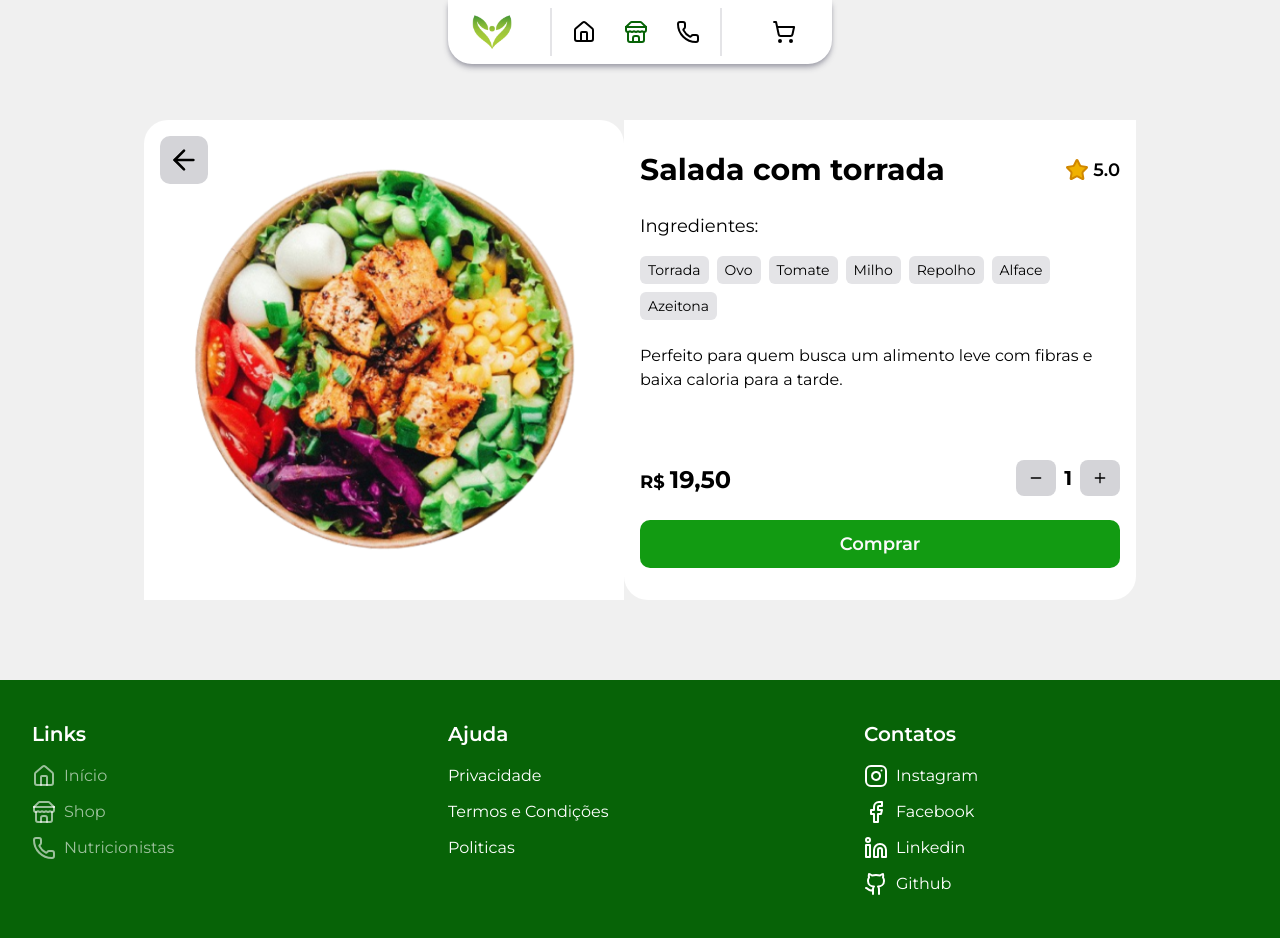
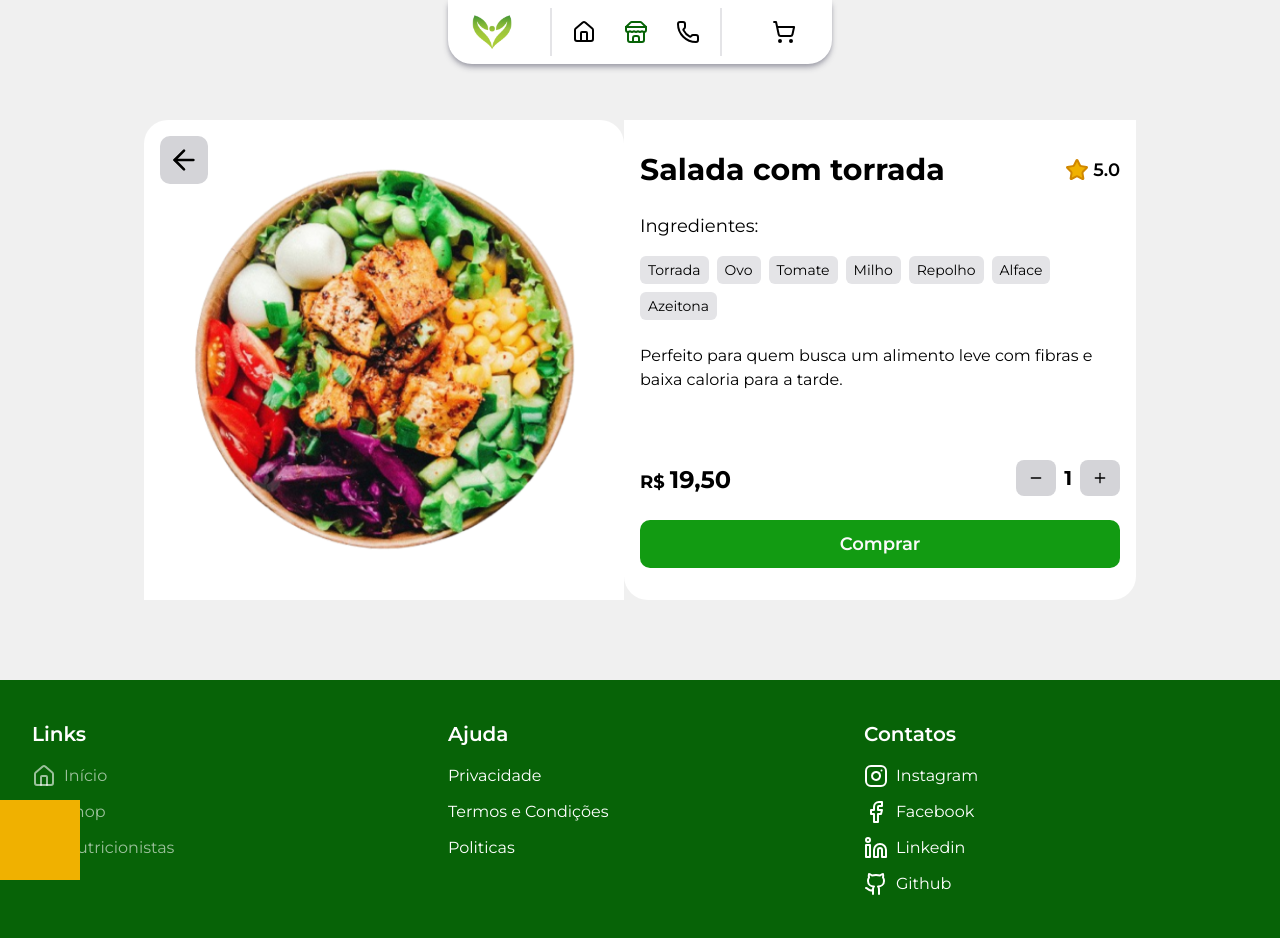
Before and after one commit to guilhermep3/devnutri, a Next.js app: page /shop/1 in a window 1280 px wide. Shown: the top 938 px of the page. Built offline with nearby package versions, Linux system fonts and the light colour scheme.

Commit message:
add cart store

```diff
--- a/package.json
+++ b/package.json
@@ -17,7 +17,8 @@
     "react": "^19.0.0",
     "react-dom": "^19.0.0",
     "swiper": "^11.2.8",
-    "tailwind-merge": "^3.3.0"
+    "tailwind-merge": "^3.3.0",
+    "zustand": "^5.0.5"
   },
   "devDependencies": {
     "@tailwindcss/postcss": "^4",
--- a/src/app/shop/[id]/page.tsx
+++ b/src/app/shop/[id]/page.tsx
@@ -1,13 +1,15 @@
 "use client"
-
+import { CartModal } from "@/components/cart-modal";
+import { ShopIdTop } from "@/components/layout/shop/id/shop-id-top";
+import { ShopIdPrice } from "@/components/layout/shop/id/sjop-id-price";
 import { Button } from "@/components/ui/button";
+import { useCartStore } from "@/store/cart-store";
 import { lunchboxType } from "@/types/lunchbox";
 import { buttonStyle, containerStyle } from "@/utlis/styles";
-import { ArrowLeft, Minus, Plus, Star } from "lucide-react";
-import Image from "next/image";
+import { ArrowLeft, Star } from "lucide-react";
 import Link from "next/link";
 import { useParams } from "next/navigation";
-import { Suspense, useEffect, useState } from "react";
+import { useEffect, useState } from "react";
 
 const Page = () => {
   const [lunchbox, setLunchbox] = useState<lunchboxType | null>(null);
@@ -15,6 +17,7 @@ const Page = () => {
   const params = useParams()
   const rawId = params.id;
   const id = Array.isArray(rawId) ? Number(rawId[0]) : Number(rawId);
+  const { isModalOpen, updateCart } = useCartStore();
 
   useEffect(() => {
     async function fetchLunchbox() {
@@ -28,29 +31,16 @@ const Page = () => {
     fetchLunchbox();
   }, [id]);
 
-  function handleUpdateQuantity(update: number){
-    setQuantity((prev) => {
-      const newQuantity = prev + update;
-      return newQuantity > 0 ? newQuantity : 1;
-    })
-  }
+  function handleAddLunchbox() {
+    if (lunchbox) {
+      updateCart(lunchbox, quantity);
+    }
+  };
 
   return (
     <main className="mt-2 md:mt-10">
       <div className={containerStyle + ' flex flex-col md:flex-row rounded-3xl overflow-hidden max-w-5xl'}>
-        <div className="flex-1 flex justify-center items-center bg-white rounded-t-3xl">
-          <div className="relative w-full h-full max-w-72 md:max-w-lg p-4 md:p-12">
-            <Suspense fallback={<div className="animate-ping w-72 h-72 md:w-80 md:h-80 block bg-zinc-400"></div>}>
-              <Image src={`/lunchbox/${lunchbox?.image}`} alt={lunchbox?.name!}
-                width={400} height={400}
-                style={{ width: 'inherit', height: 'inherit' }}
-              />
-            </Suspense>
-            <Link href={'/shop'} className="absolute hidden md:block top-4 left-4 p-2 rounded-lg bg-zinc-300 hover:bg-zinc-400 transition cursor-pointer">
-              <ArrowLeft className="w-8 h-8" />
-            </Link>
-          </div>
-        </div>
+        <ShopIdTop lunchbox={lunchbox!}/>
         <div className="flex-1 flex flex-col gap-6 bg-white rounded-b-3xl px-4 py-8">
           <div className="flex items-center">
             <h1 className="text-xl md:text-3xl font-bold w-full">{lunchbox?.name}</h1>
@@ -70,34 +60,18 @@ const Page = () => {
           <div className="flex flex-col gap-4">
             <p className="text-sm md:text-base">{lunchbox?.recommendation}</p>
           </div>
-          <div className="flex justify-between mt-auto">
-            <div className="flex items-end">
-              <p className="text-lg font-bold">R$ <span className="text-xl md:text-2xl">{lunchbox?.price.toLocaleString('pt-BR', { minimumFractionDigits: 2, maximumFractionDigits: 2 })}</span></p>
-            </div>
-            <div className="flex items-center">
-              <Button className="text-black bg-zinc-300 hover:bg-zinc-400 cursor-pointer"
-                onClick={() => handleUpdateQuantity(-1)}
-              >
-                <Minus />
-              </Button>
-              <p className="text-xl mx-2 font-bold">
-                {quantity}
-              </p>
-              <Button className="text-black bg-zinc-300 hover:bg-zinc-400 cursor-pointer"
-                onClick={() => handleUpdateQuantity(1)}
-              >
-                <Plus />
-              </Button>
-            </div>
-          </div>
+          <ShopIdPrice lunchbox={lunchbox!} quantity={quantity} setQuantity={setQuantity} />
           <div className="flex items-center gap-2">
             <Link href={'/shop'} className="block md:hidden p-2 rounded-lg bg-zinc-300 hover:bg-zinc-400 transition cursor-pointer">
               <ArrowLeft className="w-8 h-8" />
             </Link>
-            <Button className={buttonStyle + ' rounded-lg flex-1'}>Comprar</Button>
+            <Button className={buttonStyle + ' rounded-lg flex-1'}
+              onClick={handleAddLunchbox}
+            >Comprar</Button>
           </div>
         </div>
       </div>
+      <CartModal/>
     </main>
   )
 }
--- /dev/null
+++ b/src/components/cart-modal.tsx
@@ -0,0 +1,11 @@
+import { useCartStore } from "@/store/cart-store";
+
+export const CartModal = () => {
+  const { isModalOpen, setIsModalOpen } = useCartStore();
+
+  return (
+    <div className={`fixed p-10 bg-yellow-500 bottom-0 ${isModalOpen ? '' : 'translate-y-full'} transition duration-300`}>
+
+    </div>
+  )
+}
--- a/src/components/header.tsx
+++ b/src/components/header.tsx
@@ -1,4 +1,5 @@
 "use client"
+import { useCartStore } from "@/store/cart-store";
 import { linksData } from "@/utlis/linksData";
 import { ShoppingCart } from "lucide-react";
 import Link from "next/link";
@@ -6,6 +7,7 @@ import { usePathname } from "next/navigation"
 
 export const Header = () => {
   const pathname = usePathname();
+  const { cart } = useCartStore();
 
   const isActive = (path: string) => {
     if (path === '/shop') {
@@ -43,6 +45,7 @@ export const Header = () => {
         </ul>
       </nav>
       <div className="relative group p-3 rounded-full hover:bg-zinc-200 inline-block transition">
+        {cart.length > 0 && <div className="absolute top-1 right-1 w-3 h-3 bg-red-500 rounded-full"></div>}
         <ShoppingCart className="size-5 md:size-6 cursor-pointer" />
         <div className="absolute -bottom-8 left-1/2 -translate-x-1/2 text-sm text-zinc-800 bg-white p-1 rounded-md border opacity-0 group-hover:opacity-100 transition pointer-events-none">
           Carrinho
--- /dev/null
+++ b/src/components/layout/shop/id/shop-id-top.tsx
@@ -0,0 +1,27 @@
+import { lunchboxType } from "@/types/lunchbox"
+import { ArrowLeft } from "lucide-react"
+import Image from "next/image"
+import Link from "next/link"
+import { Suspense } from "react"
+
+type props = {
+  lunchbox: lunchboxType;
+}
+export const ShopIdTop = ({lunchbox}: props) => {
+
+  return (
+    <div className="flex-1 flex justify-center items-center bg-white rounded-t-3xl">
+      <div className="relative w-full h-full max-w-72 md:max-w-lg p-4 md:p-12">
+        <Suspense fallback={<div className="animate-ping w-72 h-72 md:w-80 md:h-80 block bg-zinc-400"></div>}>
+          <Image src={`/lunchbox/${lunchbox?.image}`} alt={lunchbox?.name || 'alt'}
+            width={400} height={400}
+            style={{ width: 'inherit', height: 'inherit' }}
+          />
+        </Suspense>
+        <Link href={'/shop'} className="absolute hidden md:block top-4 left-4 p-2 rounded-lg bg-zinc-300 hover:bg-zinc-400 transition cursor-pointer">
+          <ArrowLeft className="w-8 h-8" />
+        </Link>
+      </div>
+    </div>
+  )
+}
--- /dev/null
+++ b/src/components/layout/shop/id/sjop-id-price.tsx
@@ -0,0 +1,44 @@
+import { Button } from "@/components/ui/button"
+import { useCartStore } from "@/store/cart-store"
+import { lunchboxType } from "@/types/lunchbox"
+import { ArrowLeft, Minus, Plus } from "lucide-react"
+import Image from "next/image"
+import Link from "next/link"
+import { Suspense } from "react"
+
+type props = {
+  lunchbox: lunchboxType;
+  quantity: number;
+  setQuantity: (newValue: number) => void;
+}
+export const ShopIdPrice = ({ lunchbox, quantity, setQuantity }: props) => {
+  const { } = useCartStore();
+
+  function handleUpdateQuantity(update: number) {
+    const newQuantity = quantity + update;
+    setQuantity(newQuantity > 0 ? newQuantity : 1);
+  };
+
+  return (
+    <div className="flex justify-between mt-auto">
+      <div className="flex items-end">
+        <p className="text-lg font-bold">R$ <span className="text-xl md:text-2xl">{lunchbox?.price.toLocaleString('pt-BR', { minimumFractionDigits: 2, maximumFractionDigits: 2 })}</span></p>
+      </div>
+      <div className="flex items-center">
+        <Button className="text-black bg-zinc-300 hover:bg-zinc-400 cursor-pointer"
+          onClick={() => handleUpdateQuantity(-1)}
+        >
+          <Minus />
+        </Button>
+        <p className="text-xl mx-2 font-bold">
+          {quantity}
+        </p>
+        <Button className="text-black bg-zinc-300 hover:bg-zinc-400 cursor-pointer"
+          onClick={() => handleUpdateQuantity(1)}
+        >
+          <Plus />
+        </Button>
+      </div>
+    </div>
+  )
+}
--- /dev/null
+++ b/src/store/cart-store.ts
@@ -0,0 +1,35 @@
+"use client"
+import { cart } from "@/types/cart";
+import { lunchboxType } from "@/types/lunchbox";
+import { create } from "zustand";
+
+type cartStore = {
+  cart: cart[];
+  updateCart: (lunchbox: lunchboxType, quantity: number) => void;
+  isModalOpen: boolean;
+  setIsModalOpen: (newValue: boolean) => void;
+}
+
+export const useCartStore = create<cartStore>((set) => ({
+  cart: [],
+  isModalOpen: false,
+  updateCart: (lunchbox: lunchboxType, quantity: number) => set((state) => {
+    let newCart = state.cart;
+    let lunchboxIndex = newCart.findIndex((i) => i.lunchbox.id === lunchbox.id);
+
+    if (lunchboxIndex < 0) {
+      newCart.push({ lunchbox, quantity: 0 });
+      lunchboxIndex = newCart.findIndex((i) => i.lunchbox.id === lunchbox.id);
+    }
+
+    newCart[lunchboxIndex].quantity += quantity;
+
+    if (newCart[lunchboxIndex].quantity <= 0) {
+      newCart = newCart.filter((i) => i.lunchbox.id !== lunchbox.id)
+    }
+
+    console.log("newCart: ", newCart)
+    return { cart: newCart };
+  }),
+  setIsModalOpen: (newValue: boolean) => set({isModalOpen: newValue})
+}))
--- /dev/null
+++ b/src/types/cart.ts
@@ -0,0 +1,6 @@
+import { lunchboxType } from "./lunchbox";
+
+export type cart = {
+  lunchbox: lunchboxType;
+  quantity: number;
+}
```
Also changed, not shown: 1 other file (tests, documents, lock files or other folders).
